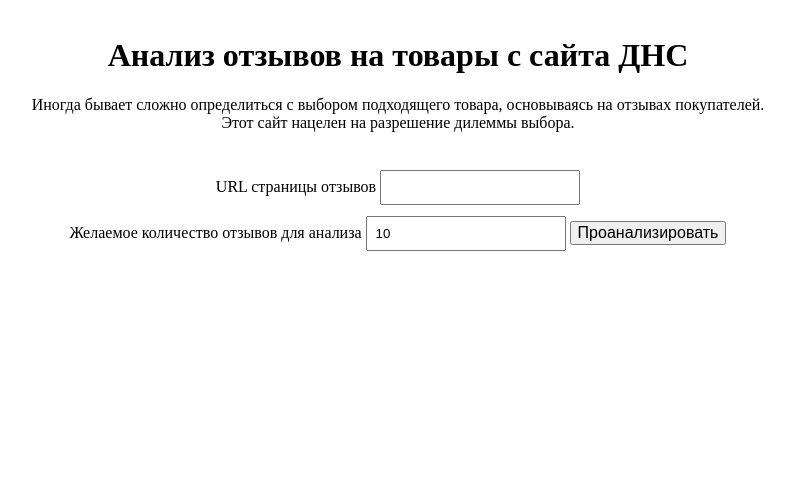
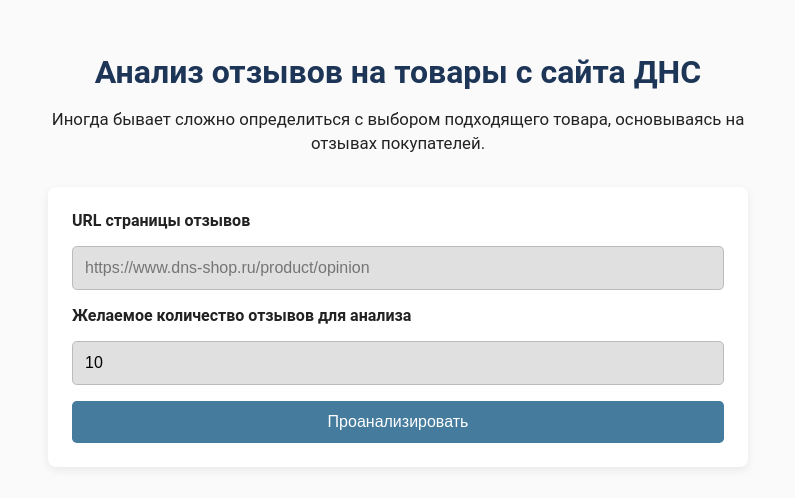
Before and after one commit to Sceptic101-tech/dns-shop-review-scrapper-analyzer, a Flask app: page / in a window 1280 px wide. Shown: the top 498 px of the page, without its empty margins (242-1037 px from the left). Run offline with Flask 3, Linux system fonts and the light colour scheme.

Commit message:
Add files via upload

```diff
--- a/app.py
+++ b/app.py
@@ -7,7 +7,6 @@ import scripts.text_processing as tp
 import scripts.analyzer as text_analyzer
 from scripts.vizualizer import WordCloudGenerator
 from pymystem3 import Mystem
-import uuid
 import nltk
 import time
 
@@ -133,15 +132,16 @@ def analyzing():
         if parser_pool.put(parser) is None:
             return render_template('error.html', error_cause=error_codes_dict[521])
         else:
-            unique_id = str(uuid.uuid4())
             return render_template('results.html',
-                                   positive_img_src="static/positive.png",
-                                   negative_img_src="static/negative.png")
+                                   positive_img_src='static/positive.png',
+                                   negative_img_src='static/negative.png')
 
 
 @app.route('/results', methods=['GET'])
 def results():
-   return render_template('results.html', positive_img_src="static/positive.png", negative_img_src="static/negative.png")
+   return render_template('results.html',
+                                   positive_img_src='static/positive.png',
+                                   negative_img_src='static/negative.png')
 
 @app.route('/error', methods=['GET'])
 def error():
--- a/requirements.txt
+++ b/requirements.txt
@@ -10,3 +10,4 @@ transformers
 keybert
 nltk
 flask
+hf_xet
--- a/scripts/text_processing.py
+++ b/scripts/text_processing.py
@@ -112,10 +112,9 @@ def lemmatize_texts(list_of_texts: list[str], mystem: Mystem) -> list:
     lemmatized_list = lemmatized_text.split(separator)
     return lemmatized_list
 
-# Токенизация и очистка от стоп-слов (не используется, поскольку отсутствие стоп-слов портит семантику корпуса => несвязанные ключевые N-граммы)
 def delete_stop_words(list_of_texts: list[str], language: str, allowed_stopwords: list[str]=None) -> list[str]:
     """
-    Удаляет стоп‑слова из списка строк. На данный момент не используется.
+    Удаляет стоп‑слова из списка строк.
 
     Parameters
     ----------
--- a/templates/index.html
+++ b/templates/index.html
@@ -3,65 +3,75 @@
 <head>
 <meta charset="utf-8">
 <title>Анализ отзывов ДНС</title>
+
 <style>
-      body {
-        display: grid;
-        flex-direction: column;
-        min-height: 0vh;
-        margin: 0;
-        text-align: center;
+    :root {
+        --bg: #fafafa;
+        --text:#222;
+        --accent:#1d3557;      /* темно‑синий */
+        --btn:#457b9d;         /* светло‑синий */
+        --input:#e0e0e0;
+        --font:'Roboto', sans-serif;
     }
+    body{margin:0;font-family:var(--font);background:var(--bg);color:var(--text);}
+    .container{
+        max-width:700px;margin:auto;padding:2rem 1rem;
+    }
+    header{text-align:center;margin-bottom:2rem;}
+    h1{color:var(--accent);margin-bottom:.5rem;}
+    p{font-size:1.05rem;line-height:1.4;}
 
-      header {
-        text-align: center;
-        padding-top: 1rem;
+    form{
+        background:#fff;border-radius:.5rem;padding:1.5rem;
+        box-shadow:0 3px 10px rgba(0,0,0,.07);
+        display:grid;
+        gap:1rem;
     }
-
+    label{font-weight:bold;}
     input[type="url"],
-      input[type="number"] {
-        width: 200px;
-        padding: .5rem;
-        margin-top:.25rem;
-        box-sizing: border-box;
+    input[type="number"]{
+        width:100%;padding:.75rem;box-sizing:border-box;
+        border:1px solid #bbb;border-radius:.3rem;
+        background:var(--input);
+        font-size:1rem;
     }
-
-      button {
-        margin-top: 1rem;
-        /*padding: .6rem 1.2rem; */
-        font-size: 1rem;
-        cursor: pointer;
+    button{
+        padding:.75rem 1.5rem;background:var(--btn);color:#fff;
+        border:none;border-radius:.3rem;font-size:1rem;cursor:pointer;
+        transition:.2s ease;
     }
+    button:hover{background:#366a92;}
 </style>
 </head>
+
 <body>
-
+<div class="container">
 <header>
     <h1>Анализ отзывов на товары с сайта ДНС</h1>
-    <p>Иногда бывает сложно определиться с выбором подходящего товара, основываясь на отзывах покупателей.<br>
-      Этот сайт нацелен на разрешение дилеммы выбора.<br>
-    </p>
+    <p>Иногда бывает сложно определиться с выбором подходящего товара, основываясь на отзывах покупателей.</p>
 </header>
 
-  <main class="form-wrapper">
-    <div class="form_container">
-      <form method="post">
-        <label for="review_url_id" ><br>URL страницы отзывов</label>
+<main>
+<form method="post" novalidate>
+    <label for="review_url_id">URL страницы отзывов</label>
     <input type="url"
            id="review_url_id"
-              name="review_url">
+           name="review_url"
+           placeholder="https://www.dns-shop.ru/product/opinion"
+           required>
 
-        <label for="review_cnt_id"><br>Желаемое количество отзывов для анализа</label>
+    <label for="review_cnt_id">Желаемое количество отзывов для анализа</label>
     <input type="number"
            id="review_cnt_id"
            name="review_cnt"
            value="{{ min_reviews_value }}"
            min="{{ min_reviews_value }}"
-              max="{{ max_review_value }}">
+           max="{{ max_review_value }}"
+           placeholder="от {{ min_reviews_value }} до {{ max_review_value }}">
 
     <button type="submit">Проанализировать</button>
 </form>
+</main>
 </div>
-  </main>
-
 </body>
 </html>
```
Also changed, not shown: config.py (+5 -5 lines), templates/error.html (+22 -6 lines), templates/results.html (+39 -11 lines). Lines whose indentation alone changed are shown as unchanged.
